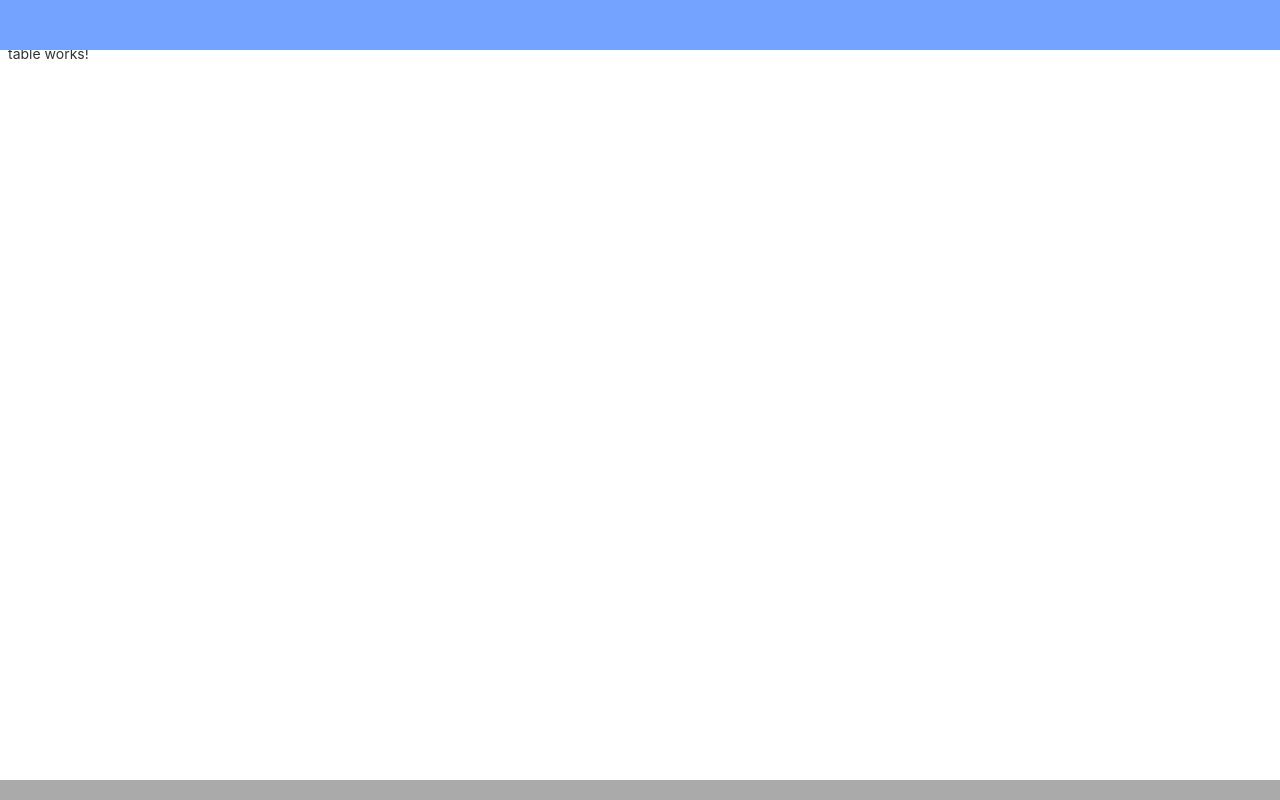
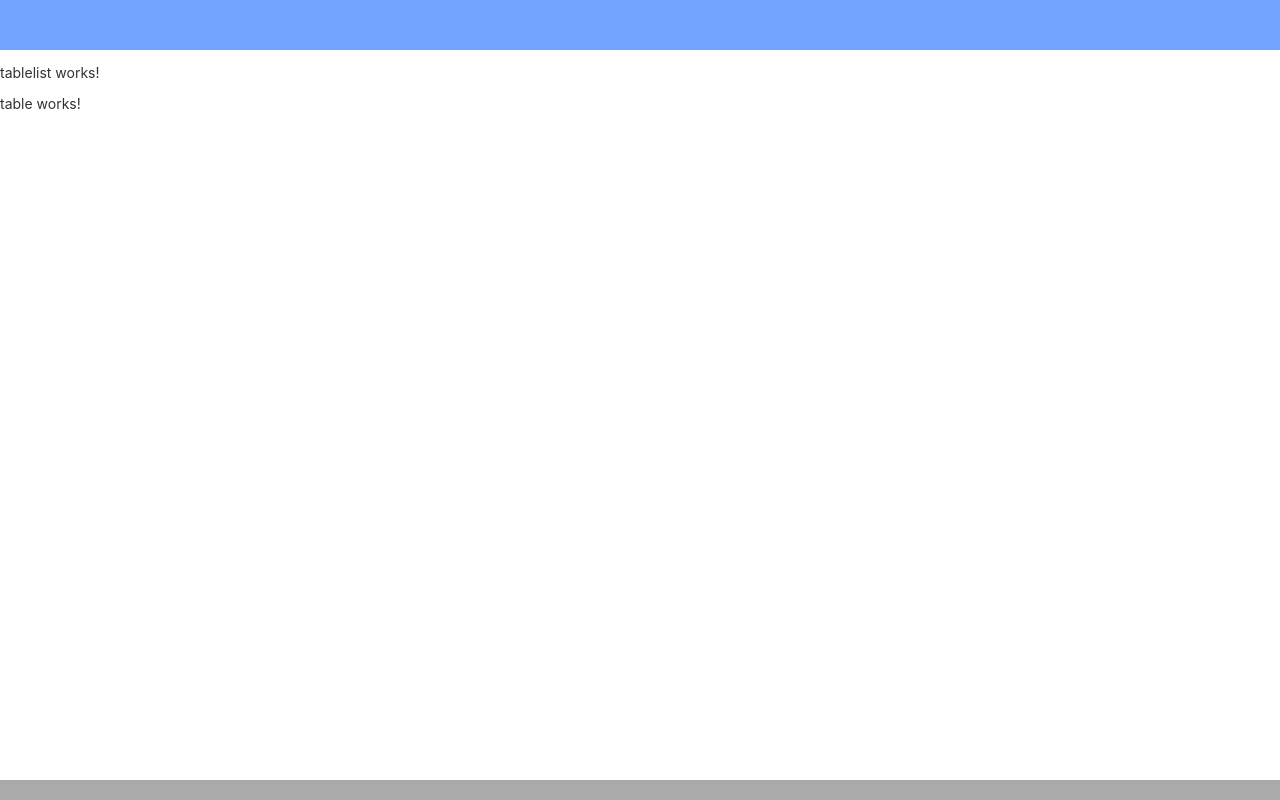
Before and after one commit to ElCattivo13/ECskat, an Angular app in the folder spa/: page / in a window 1280 px wide. Built offline with nearby package versions, Linux system fonts and the light colour scheme.

Commit message:
mainContent

```diff
--- a/spa/src/app/app.component.css
+++ b/spa/src/app/app.component.css
@@ -1,3 +1,21 @@
+
+.mainContent {
+    position: absolute;
+    width: 100%;
+    height: calc(100% - var(--header-height) - var(--footer-height));
+    top: var(--header-height);
+    left: 0;
+}
+
+
+
+
+
+
+
+
+
+
 :host {
   font-family: -apple-system, BlinkMacSystemFont, "Segoe UI", Roboto, Helvetica, Arial, sans-serif, "Apple Color Emoji", "Segoe UI Emoji", "Segoe UI Symbol";
   font-size: 14px;
--- a/spa/src/app/app.component.html
+++ b/spa/src/app/app.component.html
@@ -1,6 +1,8 @@
 <ecs-header></ecs-header>
-<ecs-tablelist></ecs-tablelist>
-<ecs-table></ecs-table>
+<div class="mainContent">
+    <ecs-tablelist></ecs-tablelist>
+    <ecs-table></ecs-table>
+</div>
 <ecs-footer></ecs-footer>
 
 <router-outlet></router-outlet>
```
Lines whose indentation alone changed are shown as unchanged.
